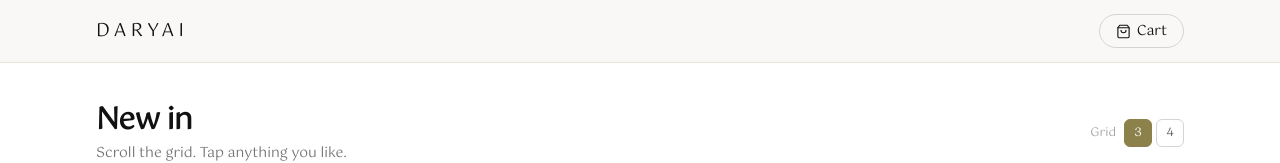
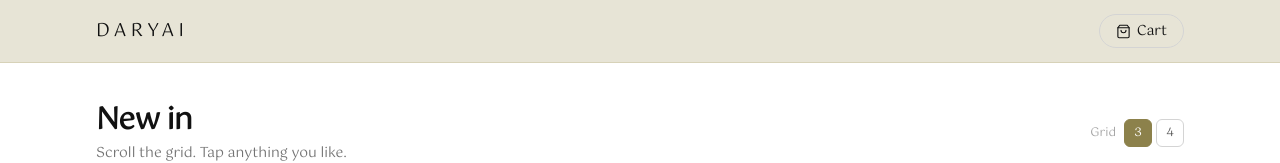
Before and after one commit to hrvr10/daryai, a Next.js app: page / in a window 1280 px wide. Shown: the top 163 px of the page. Built offline with nearby package versions, Linux system fonts and the light colour scheme; no server answers.

Commit message:
header sorted

```diff
--- a/components/Header.tsx
+++ b/components/Header.tsx
@@ -7,7 +7,7 @@ export default function Header() {
   const { count } = useCart();
 
   return (
-    <header className="sticky top-0 z-20 border-b border-brand-200/60 bg-brand-50/70 backdrop-blur-md">
+    <header className="sticky top-0 z-20 border-b border-brand-300/60 bg-brand-200/70 backdrop-blur-md">
       <div className="mx-auto flex max-w-6xl items-center justify-between px-4 py-3.5 sm:px-6 lg:px-8">
         <Link
           href="/"
```
